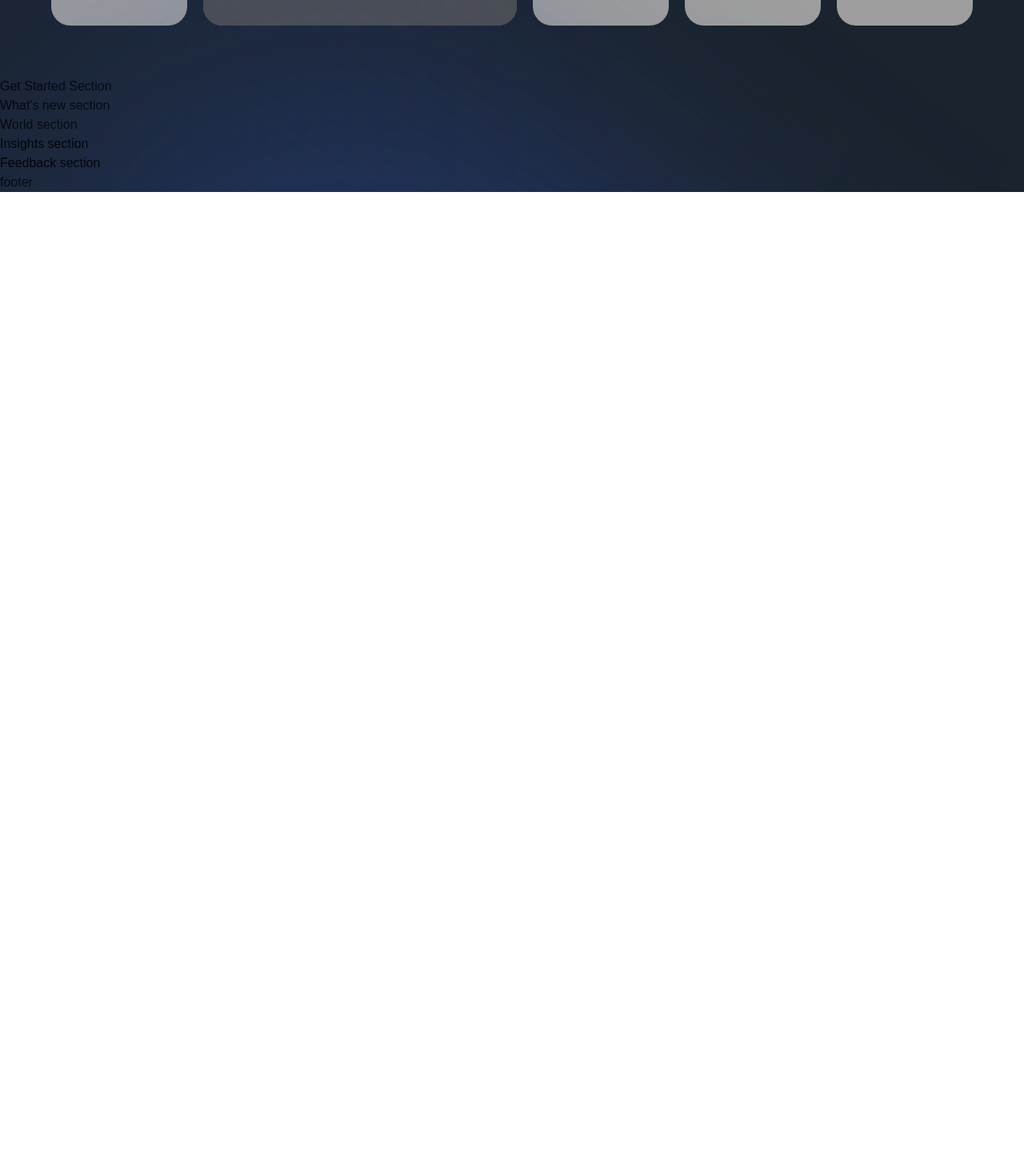
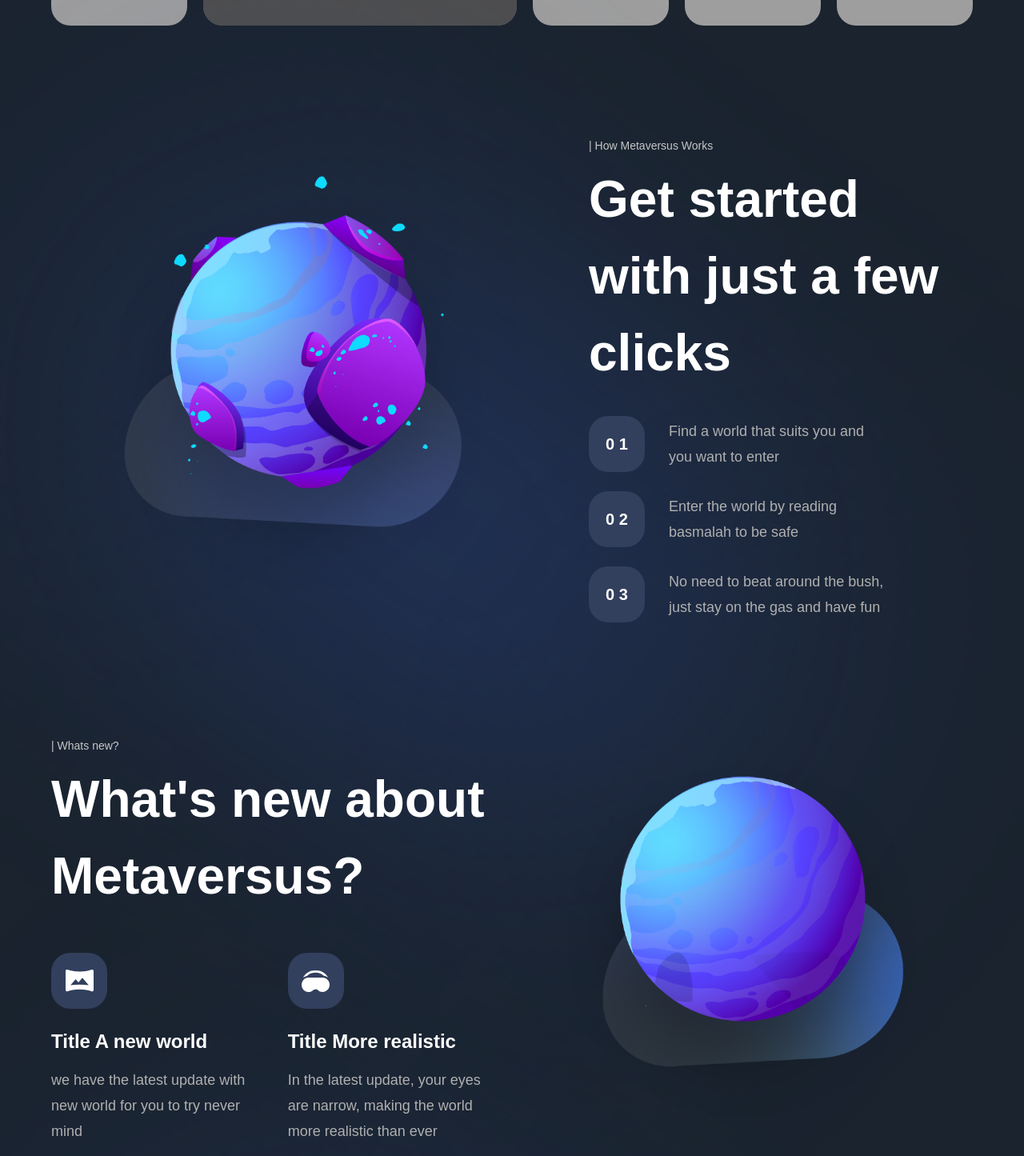
Before and after one commit to Alexrus-cyber/MetaVersus, a Next.js app: page / in a window 1280 px wide. Shown: the part 2405-3850 px from the top of the page at 80% size. Before the commit the page ends 2645 px from the top, so only its background shows below. Built offline with nearby package versions, Linux system fonts and the light colour scheme; grey boxes are pictures that could not be loaded; a web font is replaced by a local one.

Commit message:
GetStarted and NewFeatures completed

```diff
--- a/components/NewFeatures.jsx
+++ b/components/NewFeatures.jsx
@@ -1,6 +1,18 @@
-const NewFeatures = () => (
-  <div>
-    New Features
+import styles from '../styles';
+
+const NewFeatures = ({ imgUrl, title, subtitle }) => (
+  <div className="flex-1 flex flex-col sm:max-w-[250px] min-w-[210px]">
+    <div
+      className={`${styles.flexCenter} w-[70px] h-[70px] rounded-[24px] bg-[#323F5D]`}
+    >
+      <img src={imgUrl} alt="icon" className="w-1/2 h-1/2 object-contain" />
+    </div>
+    <h1 className="mt-[26px] font-bold text-[24px] leading-[30.24px] text-white">
+      Title {title}
+    </h1>
+    <p className="flex-1 mt-[16px] font-normal text-[18px] text-[#B0B0B0] leading-[32.4px]">
+      {subtitle}
+    </p>
   </div>
 );
 
--- a/components/StartSteps.jsx
+++ b/components/StartSteps.jsx
@@ -1,6 +1,17 @@
-const StartSteps = () => (
-  <div>
-    start steps
+import styles from '../styles';
+
+const StartSteps = ({ number, text }) => (
+  <div className={`${styles.flexCenter} flex-row`}>
+    <div
+      className={`${styles.flexCenter} w-[70px] h-[70px] rounded-[24px] bg-[#323F5D]`}
+    >
+      <p className="font-bold text-[20px] text-white">
+        {number}
+      </p>
+    </div>
+    <p className="flex-1 ml-[30px] font-normal text-[18px] text-[#B0B0B0] leading-[32.4px]">
+      {text}
+    </p>
   </div>
 );
 
--- a/sections/GetStarted.jsx
+++ b/sections/GetStarted.jsx
@@ -1,8 +1,48 @@
 'use client';
 
+import { motion } from 'framer-motion';
+
+import styles from '../styles';
+import { startingFeatures } from '../constants';
+import { StartSteps, TitleText, TypingText } from '../components';
+import { staggerContainer, fadeIn, planetVariants } from '../utils/motion';
+
 const GetStarted = () => (
-  <section>
-    Get Started Section
+  <section className={`${styles.paddings} relative z-10`}>
+    <motion.div
+      variants={staggerContainer}
+      initial="hidden"
+      whileInView="show"
+      viewport={{ once: false, amount: 0.25 }}
+      className={`${styles.innerWidth} mx-auto flex lg:flex-row flex-col gap-8`}
+    >
+      <motion.div
+        variants={planetVariants('left')}
+        className={`flex-1 ${styles.flexCenter}`}
+      >
+        <img
+          src="/get-started.png"
+          alt="get-started"
+          className="w-[90%] h-[90%] object-contain"
+        />
+      </motion.div>
+      <motion.div
+        variants={fadeIn('left', 'tween', 0.2, 1)}
+        className="flex-[0.75] flex justify-center flex-col"
+      >
+        <TypingText title="| How Metaversus Works" />
+        <TitleText title={<>Get started with just a few clicks</>} />
+        <div className="mt-[31px] flex flex-col max-w-[370px] gap-[24px]">
+          {startingFeatures.map((feature, index) => (
+            <StartSteps
+              key={feature}
+              number={`${index < 10 ? '0' : ''} ${index + 1}`}
+              text={feature}
+            />
+          ))}
+        </div>
+      </motion.div>
+    </motion.div>
   </section>
 );
 
--- a/sections/WhatsNew.jsx
+++ b/sections/WhatsNew.jsx
@@ -1,8 +1,45 @@
 'use client';
 
+import { motion } from 'framer-motion';
+
+import styles from '../styles';
+import { newFeatures } from '../constants';
+import { NewFeatures, TitleText, TypingText } from '../components';
+import { planetVariants, staggerContainer, fadeIn } from '../utils/motion';
+
 const WhatsNew = () => (
-  <section>
-    What's new section
+  <section className={`${styles.paddings} relative z-10`}>
+    <motion.div
+      variants={staggerContainer}
+      initial="hidden"
+      whileInView="show"
+      viewport={{ once: false, amount: 0.25 }}
+      className={`${styles.innerWidth} mx-auto flex lg:flex-row flex-col gap-8`}
+    >
+      <motion.div
+        variants={fadeIn('right', 'tween', 0.2, 1)}
+        className="flex-[0.95] flex justify-center flex-col"
+      >
+        <TypingText title="| Whats new?" />
+        <TitleText title={<>What's new about Metaversus?</>} />
+        <div className="mt-[48px] flex flex-wrap justify-between gap-[24px]">
+          {newFeatures.map((feature) => (
+            <NewFeatures key={feature.title} {...feature} />
+          ))}
+        </div>
+      </motion.div>
+
+      <motion.div
+        variants={planetVariants('right')}
+        className={`flex-1 ${styles.flexCenter}`}
+      >
+        <img
+          src="/whats-new.png"
+          alt="get-started"
+          className="w-[90%] h-[90%] object-contain"
+        />
+      </motion.div>
+    </motion.div>
   </section>
 );
 
```
